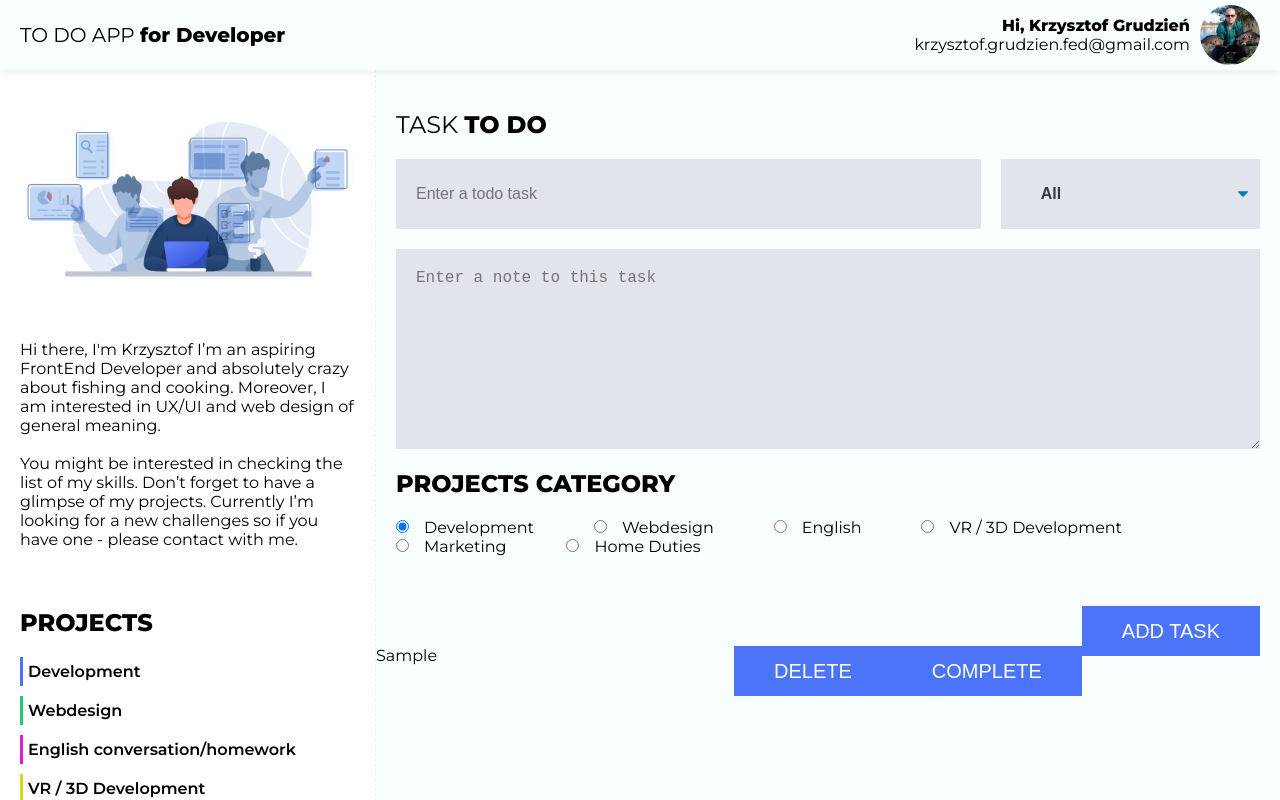
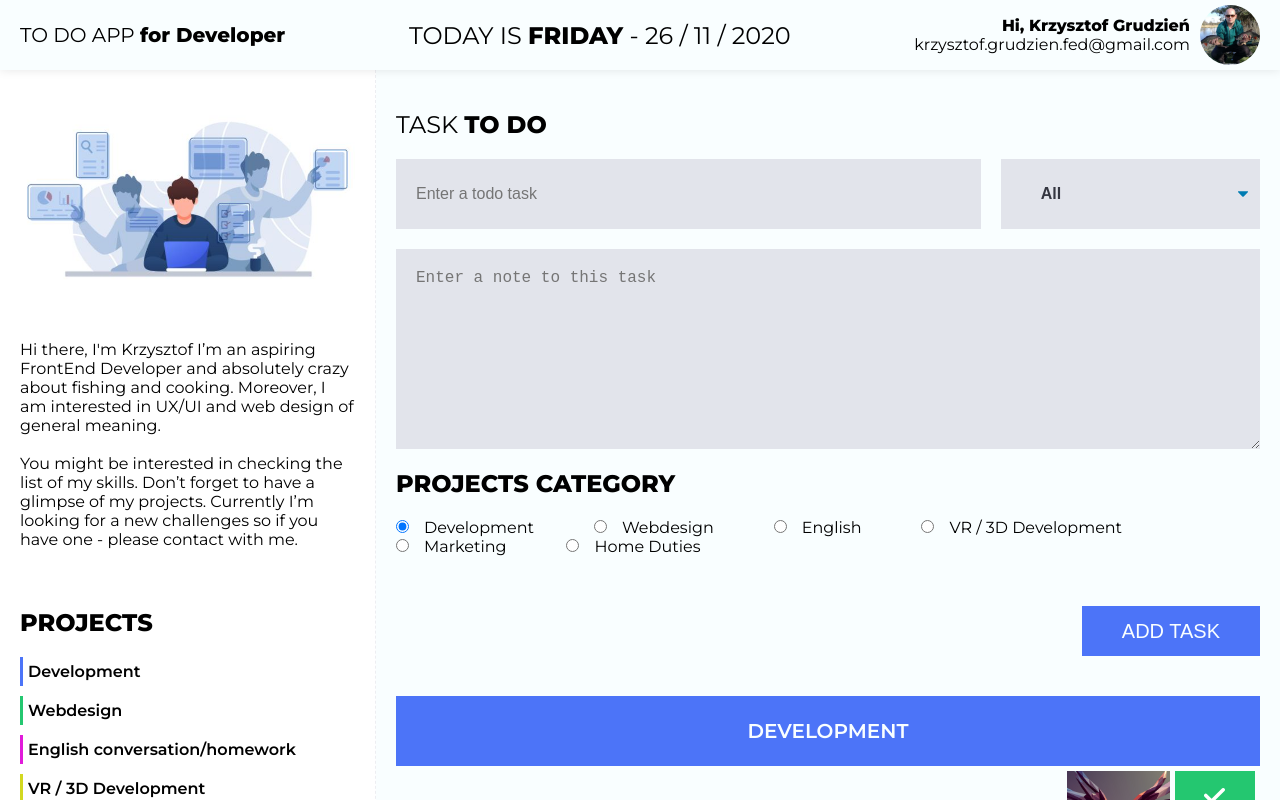
Before and after one commit to KrzysztofGrudzien/React-To-Do-App, a React (Create React App) app: page / in a window 1280 px wide. Both pictures are taken after typing "Sample", "Sample" into the empty fields and a click on the button "ADD TASK". Shown: the top 800 px of the page. Built offline with nearby package versions, Linux system fonts and the light colour scheme.

Commit message:
add temporary styles to define main view of app

```diff
--- a/src/components/App/App.js
+++ b/src/components/App/App.js
@@ -15,6 +15,11 @@ const Header = styled.header`
   padding: 0 20px;
   position: relative;
   z-index: 100;
+
+  h2 {
+    font-weight: 400;
+    text-transform: uppercase;
+  }
 `;
 
 const WelcomeBox = styled.div`
@@ -79,6 +84,9 @@ const App = () => {
         <h1>
           TO DO APP <strong>for Developer</strong>
         </h1>
+        <h2>
+          Today is <b>Friday</b> - 26 / 11 / 2020
+        </h2>
         <WelcomeBox>
           <div className="info">
             <p className="info__name">
--- a/src/components/App/App.scss
+++ b/src/components/App/App.scss
@@ -94,6 +94,62 @@ input.todo-input {
   width: 70%;
 }
 
+.todo-item {
+  min-height: 100px;
+  padding: 5px;
+
+  article {
+    display: flex;
+    flex-wrap: wrap;
+    justify-content: space-between;
+
+    h4 {
+      line-height: 100px;
+      font-weight: 600;
+    }
+
+    span {
+      background-image: url("../../assets/icons/foursquare-check-in.svg");
+      background-position: center center;
+      background-repeat: no-repeat;
+      width: 120px;
+      height: 100px;
+    }
+
+    p {
+      border-top: 1px solid $color-grey-100;
+      padding: 10px 0;
+    }
+
+    div {
+      div {
+        display: flex;
+        flex-direction: column;
+        justify-content: space-between;
+        height: 100%;
+        .complete {
+          background: url("../../assets/icons/tick.svg"), $color-green;
+          background-position: center center;
+          background-repeat: no-repeat;
+        }
+
+        .delete {
+          background-image: url("../../assets/icons/bin.svg");
+          background-position: center center;
+          background-repeat: no-repeat;
+        }
+      }
+
+      img {
+        height: 100%;
+        float: left;
+        width: auto;
+        margin-right: 5px;
+      }
+    }
+  }
+}
+
 input.todo-input:focus {
   border-bottom: 1px solid $color-grey-500;
 }
@@ -121,6 +177,22 @@ input.todo-input:focus {
     font-weight: 800;
     width: 100%;
   }
+}
+.todo-wrapper {
+  padding: 0 20px;
+}
+
+.todo-wrapper h3 {
+  background-color: $color-secondary;
+  color: $color-background;
+  font-size: 2rem;
+  font-weight: 600;
+  height: 70px;
+  line-height: 7rem;
+  margin-top: 50px;
+  text-transform: uppercase;
+  text-align: center;
+  width: 100%;
 }
 
 textarea {
@@ -178,28 +250,12 @@ select::-ms-expand {
   display: none;
 }
 
-/* Focus style */
 select:focus {
   border: none;
-  /* It'd be nice to use -webkit-focus-ring-color here but it doesn't work on box-shadow */
   box-shadow: 0 0 0 1px rgba(33, 115, 221, 0.35);
   box-shadow: 0 0 0 3px -moz-mac-focusring;
   color: #222;
   outline: none;
-}
-
-/* Set options to normal weight */
-select option {
-  display: inline-block;
-  margin: 10px;
-}
-
-/* Support for rtl text, explicit support for Arabic and Hebrew */
-*[dir="rtl"] select,
-:root:lang(ar) select,
-:root:lang(iw) select {
-  background-position: left 0.7em top 50%, 0 0;
-  padding: 0.6em 0.8em 0.5em 1.4em;
 }
 
 /* Disabled styles */
--- a/src/components/ToDoItem/ToDoItem.js
+++ b/src/components/ToDoItem/ToDoItem.js
@@ -1,4 +1,5 @@
 import React from "react";
+import DeerImg from "../../assets/images/deer.png";
 
 const ToDoItem = ({ text, id, toDoLists, setToDoLists, toDo }) => {
   const handleOnClickDeleteTask = () => {
@@ -21,9 +22,23 @@ const ToDoItem = ({ text, id, toDoLists, setToDoLists, toDo }) => {
 
   return (
     <li className={`todo-item ${toDo.completed ? "completed" : ""}`}>
-      {text}
-      <button onClick={handleOnClickCompleteTask}>complete</button>
-      <button onClick={handleOnClickDeleteTask}>delete</button>
+      <article>
+        <span></span>
+        <h4>{text}</h4>
+        <div>
+          <img src={DeerImg} alt="random image" />
+          <div>
+            <button onClick={handleOnClickCompleteTask} className="complete" />
+            <button onClick={handleOnClickDeleteTask} className="delete" />
+          </div>
+        </div>
+        <p>
+          Lorem ipsum dolor, sit amet consectetur adipisicing elit. Dolores
+          itaque animi hic. Eius voluptate praesentium asperiores enim
+          aspernatur! Magnam distinctio minima dolores soluta nostrum dolor
+          doloremque, vitae fugit vero iste.
+        </p>
+      </article>
     </li>
   );
 };
--- a/src/components/ToDoList/ToDoList.js
+++ b/src/components/ToDoList/ToDoList.js
@@ -4,6 +4,7 @@ import ToDoItem from "../ToDoItem/ToDoItem";
 const ToDoList = ({ toDoLists, setToDoLists }) => {
   return (
     <div className="todo-wrapper">
+      <h3>Development</h3>
       <ul className="todo-list">
         {toDoLists.map(toDoList => (
           <ToDoItem
```
